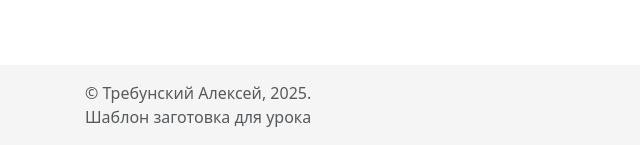
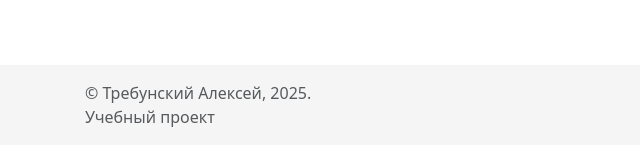
Before and after one commit to Alexey-lab-sys/Snippets_07082025, a Django app: page /snippets/8 in a window 1280 px wide. Shown: the part 655-800 px from the top of the page, without its empty margins (0-640 px from the left). Run offline with Django 5.2, Linux system fonts and the light colour scheme; data comes from the database, SQL or seed files in the repository; data that the repository does not hold is empty; parts of the project's set-up code (start-up, migrations or seed data) failed here and were passed over; some libraries are stand-ins or nearby versions.

Commit message:
Footer fix

```diff
--- a/templates/inc/inc-footer.html
+++ b/templates/inc/inc-footer.html
@@ -1,6 +1,6 @@
 <footer class="footer mt-auto py-3">
     <div class="container">
     <span class="text-muted">&copy; Требунский Алексей, {% now "Y" %}. <br>
-        Шаблон заготовка для урока</span>
+        Учебный проект</span>
     </div>
 </footer>
```
